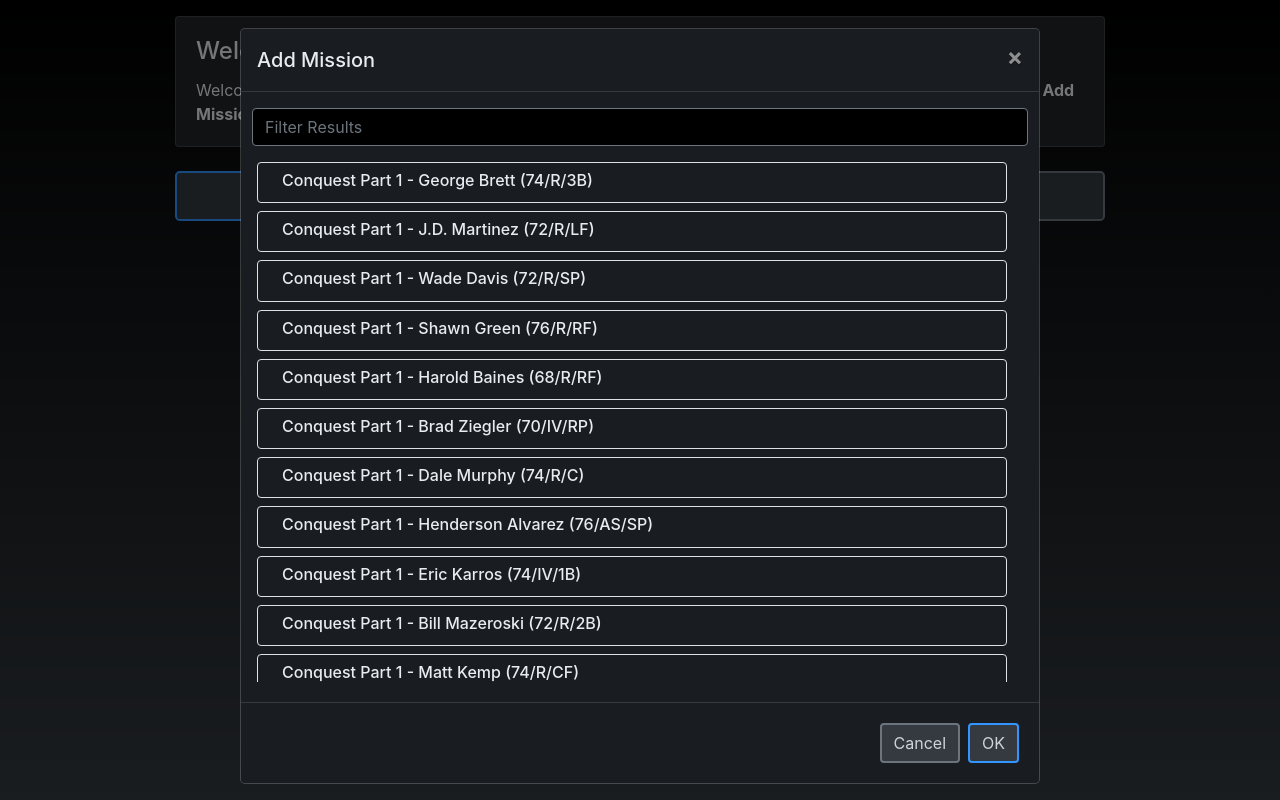
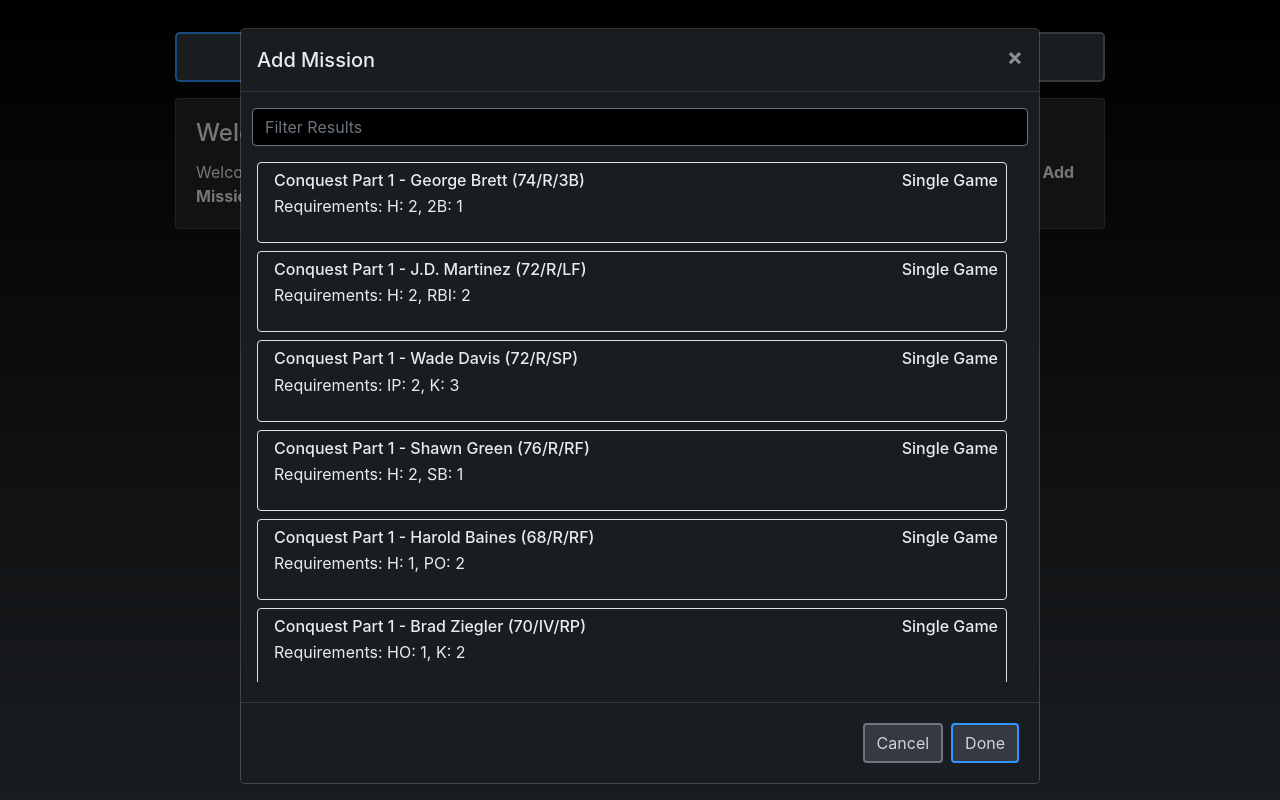
Before and after one commit to mikehodgson/tsmt, a Vue app: page / in a window 1280 px wide. Both pictures are taken after a click on the button "Add Mission". Built offline with nearby package versions, Linux system fonts and the light colour scheme; a web font is replaced by a local one.

Commit message:
Working on mission add/search.

```diff
--- a/src/App.vue
+++ b/src/App.vue
@@ -2,13 +2,6 @@
   <transition name="fade">
     <div id="app" v-cloak>
       <b-container fluid class="pt-3">
-        <b-row v-if="missions.active.length == 0">
-            <b-col>
-                <b-card title="Welcome" class="mb-2">
-                        <p class="card-text">Welcome to The Show Mission Tracker. This app uses cookies and local storage to save your settings. Click the <strong>Add Mission</strong> button to get started.</p>
-                </b-card>
-            </b-col>
-        </b-row>
         <b-row class="mb-3">
           <b-col class="mt-3">
             <b-btn v-b-modal="'selectModal'" class="w-100" size="lg" variant="primary">
@@ -21,18 +14,25 @@
             </b-btn>
           </b-col>
         </b-row>
+        <b-row v-if="missions.active.length == 0">
+            <b-col>
+                <b-card title="Welcome" class="mb-2">
+                        <p class="card-text">Welcome to The Show Mission Tracker. This app uses cookies and local storage to save your settings. Click the <strong>Add Mission</strong> button to get started.</p>
+                </b-card>
+            </b-col>
+        </b-row>
         <mission v-for="mission in missions.active" v-bind:mission="mission" v-bind:key="mission.id"></mission>
         <b-row id="pageFooter" class="mt-3">
           <b-col>
             <p class="text-center">
               Created by <a href="https://twitter.com/mhodgson">Mike Hodgson</a> | <a href="https://paypal.me/mhodgson">Send a tip</a> | <a href="https://github.com/mikehodgson/tsmt">github</a> | v{{ settings.version }}<br>
-              MLB The Show 18 is &copy; 2018 Sony Interactive Entertainment LLC.<br>
+              MLB The Show 18 is &copy; 2019 Sony Interactive Entertainment LLC.<br>
               Mission data last updated: {{ settings.last_update }}
             </p>
           </b-col>
         </b-row>
       </b-container>
-        <mission-select v-bind:selectedMission="missions.selected" v-bind:modalID="'selectModal'" v-bind:missions="missions.default"></mission-select>
+        <mission-select :modal-id="'selectModal'" :missions="missions.default" :active-missions="missions.active"></mission-select>
         <!--
         <b-modal id="addModal" size="lg" title="Add Mission" @ok="handleSelectedMission">
           <b-form-row>
--- a/src/assets/data/settings.json
+++ b/src/assets/data/settings.json
@@ -1,5 +1,5 @@
 {
-  "version": "1.5.0",
+  "version": "2.0.0",
   "last_update": "2018-08-07",
   "program_types": [
     "Team Epic",
--- a/src/assets/styles/app.css
+++ b/src/assets/styles/app.css
@@ -79,6 +79,10 @@
   overflow-y: scroll;
 }
 
+#missionList li {
+  cursor: pointer;
+}
+
 #missionList::-webkit-scrollbar {
   background-color: black;
 }
--- a/src/components/Mission.vue
+++ b/src/components/Mission.vue
@@ -3,17 +3,17 @@
     <div class="card mb-2">
       <div class="card-header text-truncate pt-1 pb-1">
         <div class="row pt-0">
-          <div class="col-75 text-truncate w-75 mission-label">{{ getMissionLabel() }}</div>
+          <div class="col-75 text-truncate w-75 mission-label">{{ getLabel() }}</div>
           <div class="col-25 w-25 text-right">{{ mission.duration }}</div>
         </div>
       </div>
       <div class="card-body pt-2 pb-2">
         <div class="row">
           <div class="col-75 w-75">
-            <requirement v-for="requirement in mission.requirements" v-bind:requirement="requirement" v-bind:key="requirement.id"></requirement>
+            <requirement v-for="requirement in mission.requirements" :requirement="requirement" :key="requirement.id"></requirement>
           </div>
           <div class="col-25 w-25 text-right">
-            <b-btn :class="{'ml-2': true, 'mb-1': true, 'float-right' : true, 'btn-success' : areAllRequirementsComplete(), 'btn-danger' : !areAllRequirementsComplete()}" size="md" @click="removeMission()">
+            <b-btn :class="{'ml-2': true, 'mb-1': true, 'float-right' : true, 'btn-success' : areAllRequirementsComplete(), 'btn-danger' : !areAllRequirementsComplete()}" size="md" @click="remove()">
               &nbsp;<i :class="{'octicon' : true, 'octicon-check' : areAllRequirementsComplete(), 'octicon-x': !areAllRequirementsComplete()}"></i>
             </b-btn>
             <b-btn :class="{'ml-2': true, 'mb-1': true, 'float-right' : true, 'btn-danger' : true}" size="md" @click="resetRequirements()">
@@ -52,7 +52,7 @@
       Requirement
     },
     methods: {
-      getMissionLabel() {
+      getLabel() {
         let mission = this.mission;
         let label = `${mission.program}`;
         let card_info = '';
@@ -63,7 +63,7 @@
         if (card_info != '-/-/-')  label += ` (${card_info})`;
         return label;
       },
-      removeMission() {
+      remove() {
         this.$eventHub.$emit('active-mission-removed', this.mission);
       },
       areAllRequirementsComplete() {
--- a/src/components/MissionSelect.vue
+++ b/src/components/MissionSelect.vue
@@ -1,13 +1,14 @@
 <template>
-  <b-modal :id="modalID" size="lg" title="Add Mission" backdrop="static">
+  <b-modal :id="modalId" size="lg" title="Add Mission" backdrop="static" :ok-title="'Done'">
     <b-form-row>
       <b-input type="text" class="w-100" placeholder="Filter Results"></b-input>
     </b-form-row>
     <ul class="list-unstyled mb-1 mt-3 pr-3" id="missionList">
-      <li v-for="mission in missions" v-bind:mission="mission" v-bind:key="mission.id" class="media border rounded mb-2" @click="selectMission(mission)">
-        <img class="mr-3">
+      <li v-for="mission in missions" :mission="mission" :key="mission.id" :class="{'media' : true, 'border' : true, 'rounded' : true, 'mb-2' : true, 'border-success' : hasActiveMission(mission)}" @click="selectMission(mission)">
+        <i style="font-size: 1.5em" :class="{'octicon octicon-check ml-2 mt-2' : true, 'text-success' : hasActiveMission(mission), 'text-muted' : !hasActiveMission(mission)}"></i>
         <div class="media-body p-2">
-          <h6 class="mt-0 mb-1">{{ getMissionLabel(mission) }}</h6>
+          <h6 class="mt-0 mb-1">{{ getMissionLabel(mission) }}<span class="float-right">{{ mission.duration }}</span></h6>
+          <p>Requirements: <span>{{ requirementsToString(mission.requirements) }}</span></p>
         </div>
       </li>
     </ul>
@@ -18,7 +19,8 @@
     name: 'MissionSelect',
     props: {
       missions: Array,
-      modalID: String
+      activeMissions: Array,
+      modalId: String
     },
     methods: {
       getMissionLabel(mission) {
@@ -32,7 +34,23 @@
         return label;
       },
       selectMission(mission) {
-        this.$eventHub.$emit('mission-selected', mission);
+        if (!this.hasActiveMission(mission))
+          this.$eventHub.$emit('mission-selected', mission);
+      },
+      hasActiveMission(mission) {
+        if (this.activeMissions.filter(function(m) { return m.id === mission.id; }).length > 0) {
+          return true;
+        } else {
+          return false;
+        }
+      },
+      requirementsToString(requirements) {
+        let result = [];
+        requirements.forEach(function(requirement) {
+          result.push(requirement.requirement_type + ": " + requirement.goal)
+        })
+        return result.join(', ')
+        //return result;
       }
     }
   }
```
